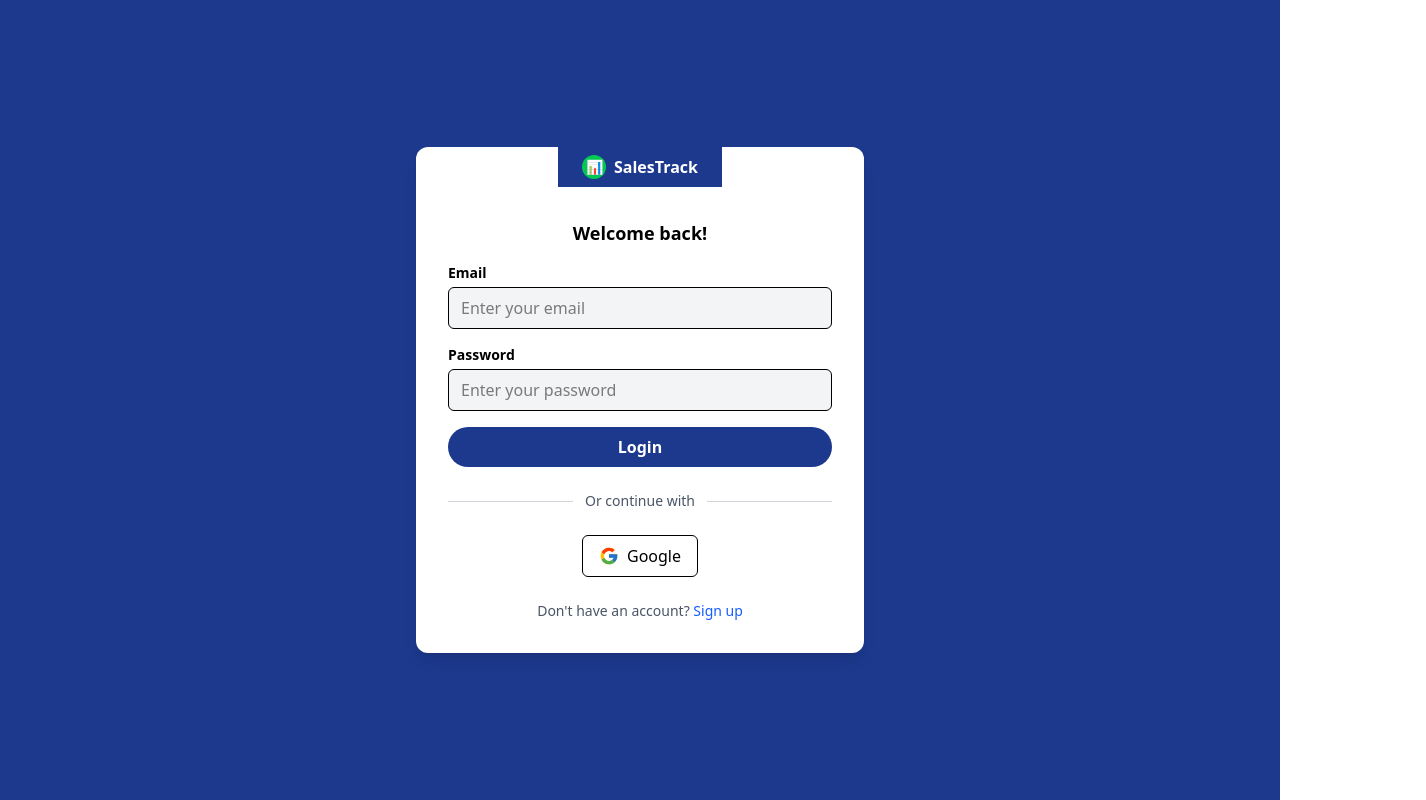
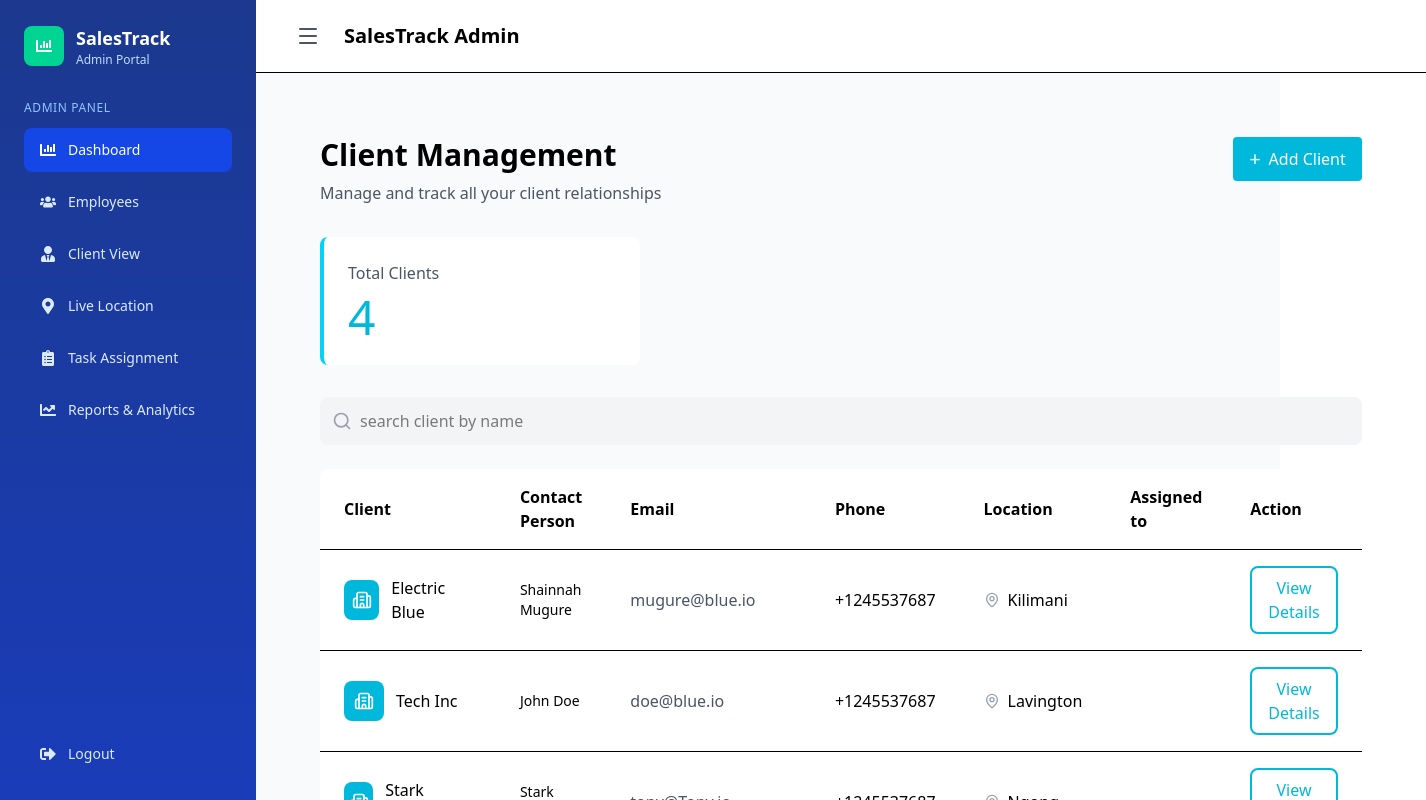
Before and after one commit to codexLante/KPM-salesTrack-Frontend, a React (Vite) app in the folder KPM SalesTrack/: page /admin/clients in a window 1280 px wide. Before the commit this address led to /. Shown: the whole page, 1426 px wide, since content can reach past the window. Built offline with nearby package versions, Linux system fonts and the light colour scheme.

Commit message:
updated the ClickTable.js

```diff
--- a/KPM SalesTrack/src/ADMIN/components/ClientTable.jsx
+++ b/KPM SalesTrack/src/ADMIN/components/ClientTable.jsx
@@ -3,6 +3,9 @@
 
 const ClientTable = ({ clients, onClientClick, employees }) => {
   const getAssignedEmployee = (employeeId) => {
+    if (!employees){
+      return null
+    }
     return employees.find(emp => emp.id === employeeId);
   };
 
--- a/KPM SalesTrack/src/App.jsx
+++ b/KPM SalesTrack/src/App.jsx
@@ -4,6 +4,7 @@
 import AdminLayout from "./ADMIN/index";
 import Dashboard from "./ADMIN/pages/dashboard";
 import EmployeeManagement from "./ADMIN/pages/EmployeeManagement";
+import ClientManagement from "./ADMIN/pages/ClientManagement"
 
 function App() {
   return (
@@ -21,6 +22,7 @@
 
           {/* Other admin pages */}
           <Route path="employees" element={<EmployeeManagement />} />
+          <Route path="clients" element={<ClientManagement/>}/>
           {/* Add more routes as you create pages */}
         </Route>
 
```
